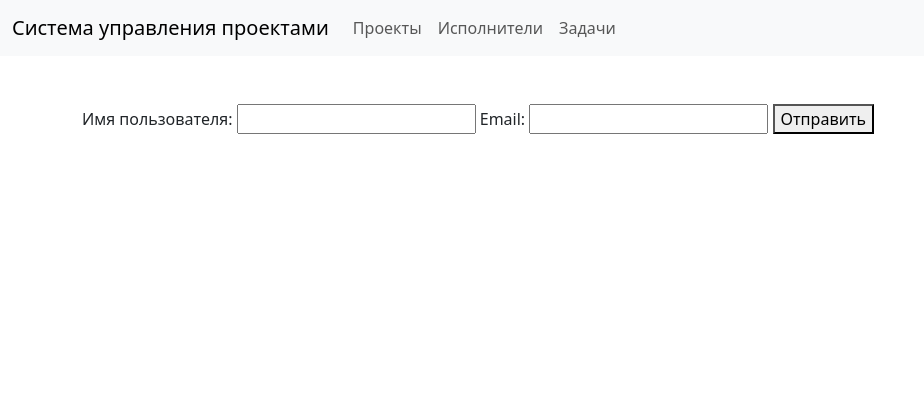
After one commit to Alexzander19/Practices, a Django app: page /user_create/ in a window 1280 px wide. The commit adds this page. Shown: the top 420 px of the page, without its empty margins (0-924 px from the left). Run offline with Django 5.2, Linux system fonts and the light colour scheme.

Commit message:
Class work 5 (12.12.24) Работа с формами "ручным" методом
Ручное создание HTML для ввода данных. Ручная валидация и запись в базу данных try:
      user = User(username=username, email=email)
      user.save()

```diff
--- a/Practice_4_0512/taskmanager/tasks/urls.py
+++ b/Practice_4_0512/taskmanager/tasks/urls.py
@@ -9,4 +9,5 @@ urlpatterns = [
   path('performers/', views.performers, name='performers'),
   path('tasks/', views.tasks, name='tasks'),
   path('project/<int:project_id>', views.project, name='project'),
+  path('user_create/',views.user_create,name='user_create')
 ]
--- a/Practice_4_0512/taskmanager/tasks/views.py
+++ b/Practice_4_0512/taskmanager/tasks/views.py
@@ -1,3 +1,5 @@
+import re
+from django.http import HttpResponse
 from django.shortcuts import render
 
 from .models import Project, Task, User
@@ -23,3 +25,36 @@ def project(request, project_id):
   project_view = Project.objects.get(pk=project_id)
   tasks_list = Task.objects.filter(project_id=project_id)
   return render(request, 'tasks/project.html', context={'project': project_view, 'tasks': tasks_list})
+
+def user_create(request):
+  if request.method == "POST":
+    username = request.POST.get("username")
+    email = request.POST.get("email")
+
+    # Валидация данных (например, емени проверка email)
+    # буква, цифра или _, от 4 до 10 символов
+    pattern = r'\w{4,10}'
+
+    # проверяем, соответствует ли строка шаблону
+    if not re.fullmatch(pattern, username):
+      return HttpResponse('Имя введено некорректно.')
+
+    # проверяем, соответствует ли email шаблону (Хотя HTML итак не дает пройти с неккоректным email)
+    regex_email = re.compile(r"([-!#-'*+/-9=?A-Z^-~]+(\.[-!#-'*+/-9=?A-Z^-~]+)*|\"([]!#-[^-~ \t]|(\\[\t -~]))+\")@([-!#-'*+/-9=?A-Z^-~]+(\.[-!#-'*+/-9=?A-Z^-~]+)*|\[[\t -Z^-~]*])")
+
+    if not re.fullmatch(regex_email, email):
+      return HttpResponse('email введен некорректно.')
+
+
+    if not username or not email:
+      return HttpResponse("Ошибка: Все поля обязательны для заполнения.")
+
+    try:
+      user = User(username=username, email=email)
+      user.save()
+    except:
+      return HttpResponse(f"Данные получены НО не записаны: {username}, {email}")
+
+    return HttpResponse(f"Данные получены И ЗАПИСАНЫ {username}, {email}")
+
+  return render(request, "tasks/user_create.html")
--- a/Practice_4_0512/taskmanager/templates/tasks/index.html
+++ b/Practice_4_0512/taskmanager/templates/tasks/index.html
@@ -24,7 +24,7 @@
           <h5 class="card-title">Создайте исполнителей проекта</h5>
           <h6 class="card-subtitle mb-2 text-body-secondary">Разделяй и управляй</h6>
           <p class="card-text">Каждой задаче требуется ответственный исполнитель, иначе она просто не будет выполняться</p>
-          <a href="#" class="card-link">Создать исполнителя</a>
+          <a href="{% url 'user_create' %}" class="card-link">Создать исполнителя</a>
         </div>
       </div>
     </div>
--- /dev/null
+++ b/Practice_4_0512/taskmanager/templates/tasks/user_create.html
@@ -0,0 +1,16 @@
+{% extends 'base.html' %}
+
+{% block content %}
+
+<form method="post" action="/user_create/">
+    {% csrf_token %}
+    <label for="username">Имя пользователя:</label>
+    <input type="text" name="username" id="username" required>
+    <!-- С required не дает нажать Submit - пишет, что пропустили обязательное поле -->
+    <label for="email">Email:</label>
+    <input type="email" name="email" id="email" required>
+    <button type="submit">Отправить</button>
+</form>
+
+
+{% endblock %}
```
